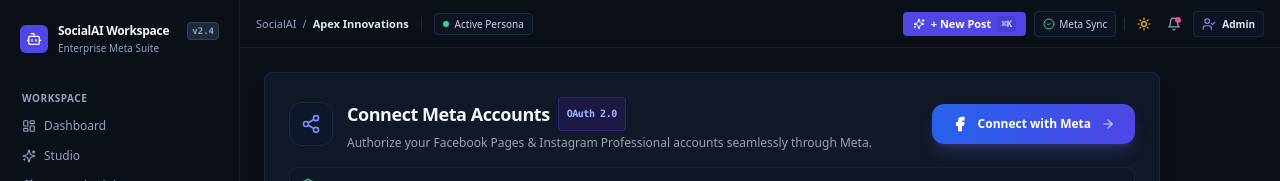
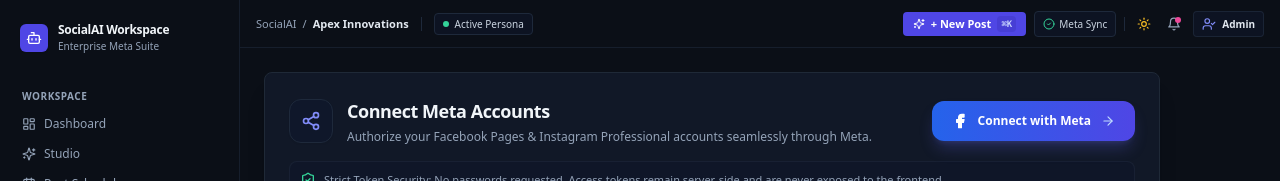
Before and after one commit to sensationz098/AI_POST_AUTOMATION, a Next.js app in the folder frontend/: page /meta-connect in a window 1280 px wide. Shown: the top 181 px of the page. Built offline with nearby package versions, Linux system fonts and the light colour scheme; no server answers.

Commit message:
style: remove v2.4 version badge and OAuth 2.0 technical label from UI

```diff
--- a/frontend/src/app/(dashboard)/meta-connect/page.tsx
+++ b/frontend/src/app/(dashboard)/meta-connect/page.tsx
@@ -146,11 +146,8 @@
               <Share2 className="w-5 h-5 text-indigo-400" />
             </div>
             <div>
-              <h1 className="text-lg font-bold text-slate-100 tracking-tight flex items-center space-x-2">
-                <span>Connect Meta Accounts</span>
-                <span className="text-[10px] font-mono px-2 py-0.5 rounded bg-indigo-950/80 text-indigo-300 border border-indigo-800/60 font-semibold">
-                  OAuth 2.0
-                </span>
+              <h1 className="text-lg font-bold text-slate-100 tracking-tight">
+                Connect Meta Accounts
               </h1>
               <p className="text-xs text-slate-400 mt-1">
                 Authorize your Facebook Pages & Instagram Professional accounts seamlessly through Meta.
--- a/frontend/src/components/Sidebar.tsx
+++ b/frontend/src/components/Sidebar.tsx
@@ -71,9 +71,6 @@
           <div className="flex-1 min-w-0">
             <div className="flex items-center justify-between">
               <h1 className="font-bold text-xs text-slate-100 truncate tracking-tight">SocialAI Workspace</h1>
-              <span className="text-[9px] font-mono font-bold px-1 py-0.2 rounded bg-slate-800 text-slate-400 border border-slate-700">
-                v2.4
-              </span>
             </div>
             <p className="text-[10px] text-slate-400 truncate">Enterprise Meta Suite</p>
           </div>
```
